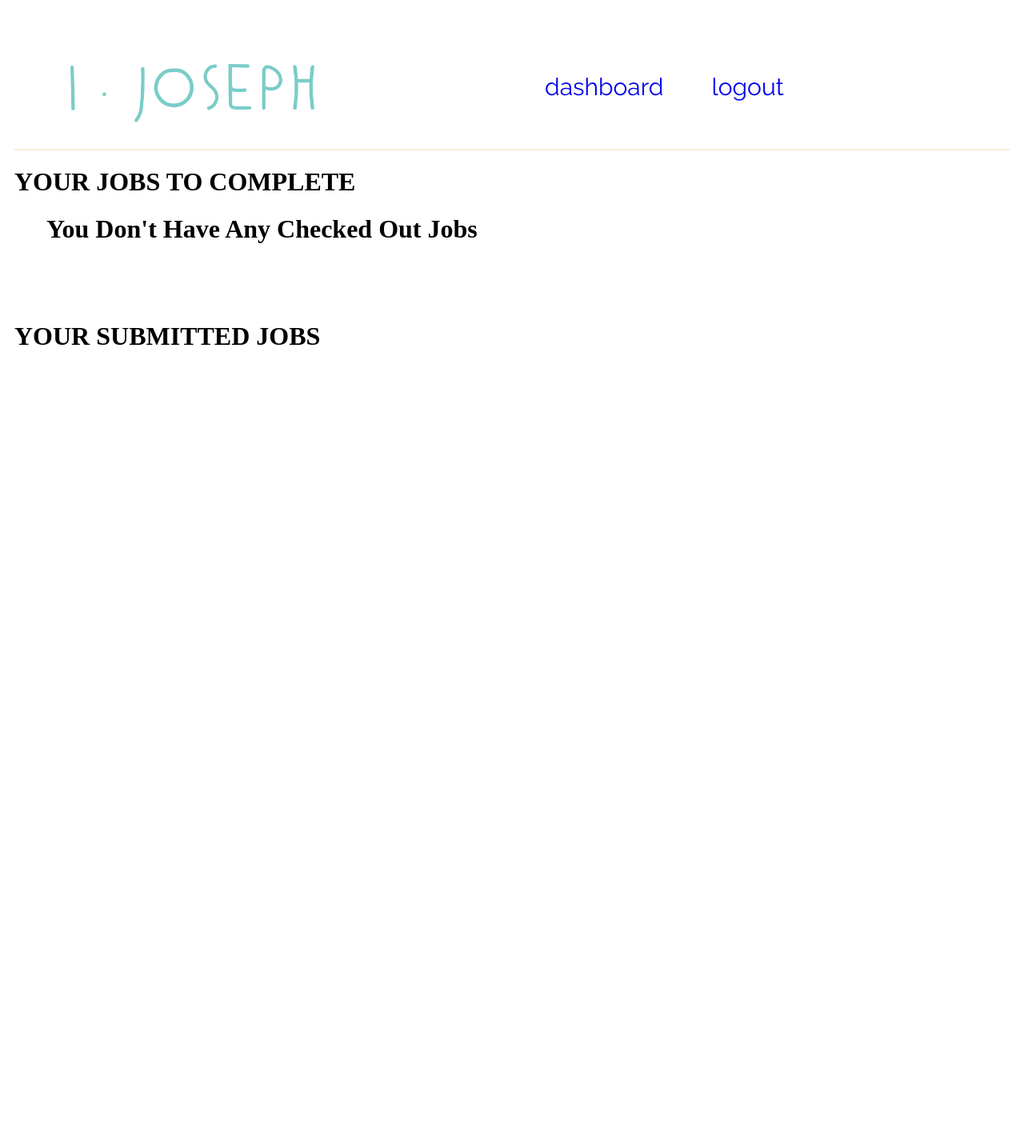
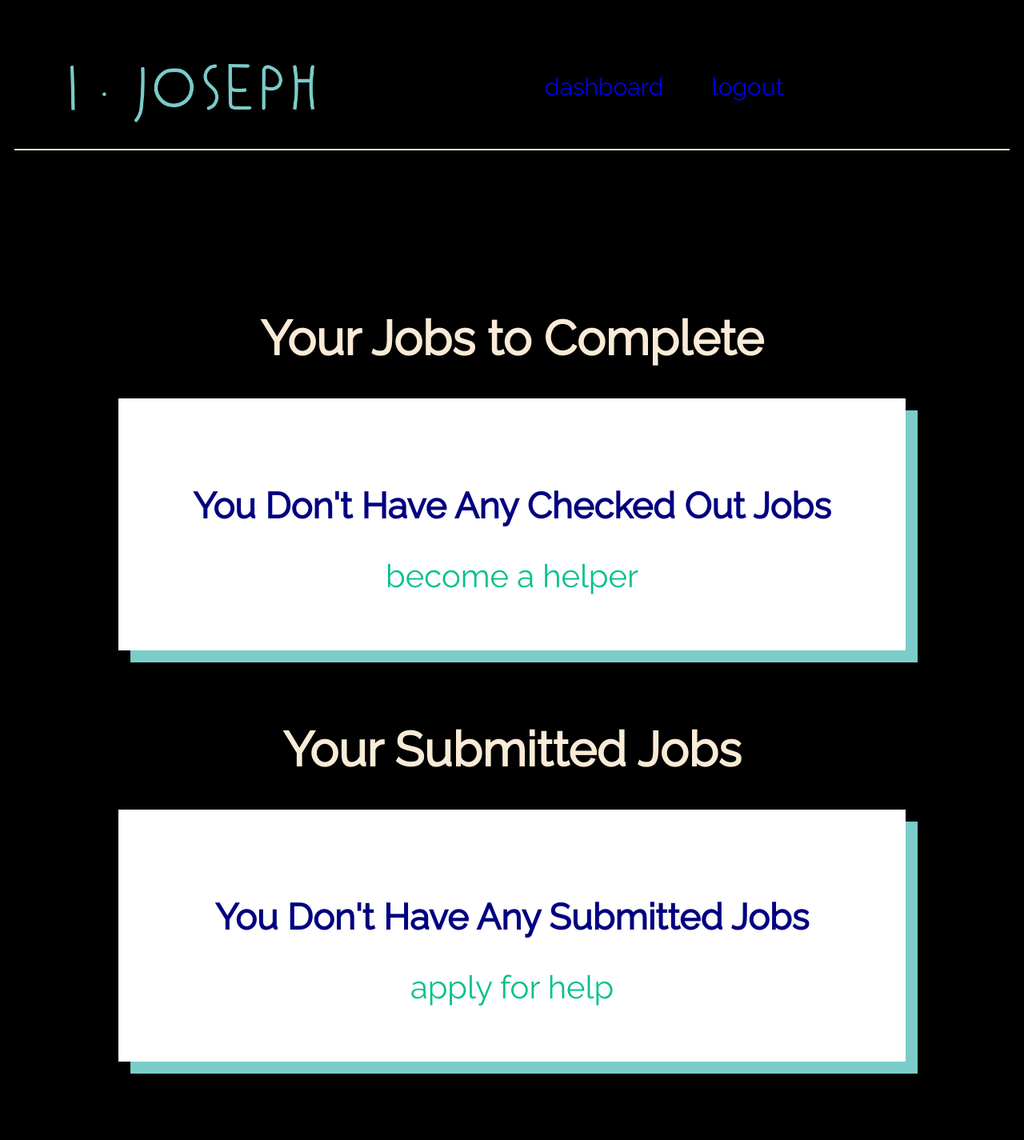
Before and after one commit to CarolineMadison/I_Joseph_Capstone_API, a Django app: page /yourjobs/ in a window 1280 px wide. Shown: the whole page at 80% size. Before the commit the page ends 431 px from the top, so only its background shows below. Run offline with Django 3.2, Linux system fonts and the light colour scheme; a user stored in the database is signed in; data comes from the database, SQL or seed files in the repository; both versions use the stored data as it was after the commit.

Commit message:
MVP and styling done

```diff
--- a/ijosephproject/ijosephapp/static/styles/job_form.css
+++ b/ijosephproject/ijosephapp/static/styles/job_form.css
@@ -21,7 +21,7 @@ body {
 }
 
 .apply-for-help {
-    font-size: 3.5em;
+    font-size: 70px;
     color: antiquewhite;
 }
 
--- a/ijosephproject/ijosephapp/static/styles/register.css
+++ b/ijosephproject/ijosephapp/static/styles/register.css
@@ -26,5 +26,7 @@ body {
 input {
     margin-top: 10px;
     border: lightblue solid;
-    padding: 10px;
+    padding: 30px;
+    width: 75%;
+    font-size: 30px;
 }
--- /dev/null
+++ b/ijosephproject/ijosephapp/static/styles/yourjobs_list.css
@@ -0,0 +1,63 @@
+body {
+    background-color: black;
+}
+
+.home {
+    padding-top: 150px;
+    padding-bottom: 50px;
+    padding-left: 130px;
+    padding-right: 130px;
+    font-family: 'Raleway', sans-serif;
+    text-align: center;
+}
+
+.jobs {
+    margin: 1em;
+    font-size: 2em;
+    font-family: 'Raleway', sans-serif;
+    color: #20355a;
+}
+
+.card-content {
+    background: white;
+    display: flex;
+    flex-direction: column;
+    text-decoration: none;
+    box-shadow: 15px 15px 0px 0px #7accc8;
+    position:relative;
+    color: navy;
+    font-size: 30px;
+    padding: 70px 70px 70px 70px;
+}
+
+.section-title {
+    font-size: 60px;
+    font-family: 'Raleway', sans-serif;
+}
+
+h1 {
+    color: antiquewhite;
+    text-align: center;
+}
+
+.submit {
+    font-size: 40px;
+    color: #00c18c;
+    font-family: 'Raleway', sans-serif;
+    text-align: center;
+}
+
+.become-a-helper-BTN {
+    font-size: 40px;
+    color: #00c18c;
+    font-family: 'Raleway', sans-serif;
+    text-align: center;
+}
+
+ul {
+    list-style-type: none;
+}
+
+p {
+    text-align: left;
+}
--- a/ijosephproject/ijosephapp/templates/home.html
+++ b/ijosephproject/ijosephapp/templates/home.html
@@ -31,11 +31,11 @@
         {% if user.is_authenticated %}
             </br>
             <div>
-                <a class="become-a-helper-BTN" href="{% url 'ijosephapp:jobs' %}">Become a Helper</a>
+                <a class="become-a-helper-BTN" href="{% url 'ijosephapp:jobs' %}">become a helper</a>
             </div>
             </br>
             <div>
-                <a class="ask-for-help-BTN" href="{% url 'ijosephapp:job_form' %}">Ask for Help</a>
+                <a class="ask-for-help-BTN" href="{% url 'ijosephapp:job_form' %}">apply for help</a>
             </div>
             {% else %}
             <div>
--- a/ijosephproject/ijosephapp/templates/userjob/yourjobs_list.html
+++ b/ijosephproject/ijosephapp/templates/userjob/yourjobs_list.html
@@ -6,18 +6,20 @@
   <head>
     <meta charset="utf-8">
     <title>iJoseph</title>
-    {% comment %} {% block css %}
-      <link rel="stylesheet" href="{% static 'styles/joblist.css' %}" />
-    {% endblock %} {% endcomment %}
+    {% block css %}
+      <link rel="stylesheet" href="{% static 'styles/yourjobs_list.css' %}" />
+      <link href="https://fonts.googleapis.com/css?family=Raleway&display=swap" rel="stylesheet">
+    {% endblock %}
   </head>
   <body>
 
-    <h1>YOUR JOBS TO COMPLETE</h1>
-
-    <ol class="jobs">
+  <div class="home">
+    <h1 class="section-title">Your Jobs to Complete</h1>
+    <ul class="card-content">
 
     {% if checkedout_job_count == 0 %}
-      <h1>You Don't Have Any Checked Out Jobs</h1>
+      <h2>You Don't Have Any Checked Out Jobs</h2>
+      <a class="become-a-helper-BTN" href="{% url 'ijosephapp:jobs' %}">become a helper</a>
     {% endif %}
     {%for selectedjob in checkedout_jobs%}
       {% comment %} and for each job where isCompleted == False {% endcomment %}
@@ -25,8 +27,8 @@
         {% comment %} prints the title and the description for that job {% endcomment %}
         <li>
           <h2> {{ selectedjob.title}} </h2>
-          <b1> {{ selectedjob.description}}<b1>
-        </li>
+          <p> {{ selectedjob.description}} </p>
+        </li></br>
       {% comment %} handles changing the boolean in the job table from isCompleted == False to isCompleted == True {% endcomment %}
       <form action="{% url 'ijosephapp:yourjob' %}" method="POST">
         {% csrf_token %}
@@ -34,26 +36,27 @@
           <input value={{ selectedjob.id }} name="job_id" type="hidden">
           {% comment %} and sets an action type to let python know how to handle it {% endcomment %}
           <input value="MarkComplete" name="actionType" type="hidden">
-            <button value="MarkComplete" type="submit">MARK COMPLETE</button>
-      </form>
+            <button value="MarkComplete" type="submit" class="submit">mark complete</button>
+      </form></br>
       {% comment %} handles deleting a userjob relationship from the userjob table {% endcomment %}
       <form action="{% url 'ijosephapp:yourjob' %}" method="POST">
         {% csrf_token %}
           {% comment %} takes the id of the checked out job and puts it into the form data {% endcomment %}
           <input value={{ selectedjob.id }} name="other_job_id" type="hidden">
           <input value="Deselect" name="actionType" type="hidden">
-            <button value="Deselect" type="submit">DESELECT</button>
-      </form>
+            <button value="Deselect" type="submit" class="submit">deselect</button>
+      </form></br>
       {% endif %}
     {% endfor %}
-    </ol>
+    </ul>
     <br />
-    <br />
-    <br />
-
-   <h1>YOUR SUBMITTED JOBS</h1>
+   <h1 class="section-title">Your Submitted Jobs</h1>
     {% comment %} iterates over the array of jobs a user has created {% endcomment %}
-    <ol class="jobs">
+    <ul class="card-content">
+    {% if checkedout_job_count == 0 %}
+      <h2>You Don't Have Any Submitted Jobs</h2>
+      <a class="become-a-helper-BTN" href="{% url 'ijosephapp:job_form' %}">apply for help</a>
+    {% endif %}
     {% comment %} and for each created job {% endcomment %}
     {%for submittedjob in yoursubmittedjobs %}
         <li>
@@ -61,9 +64,9 @@
           <h2> {{ submittedjob.title}} </h2>
           {% comment %} and prints a string showing the user whether, or not their job has been completed {% endcomment %}
       {% if submittedjob.isCompleted == False  %}
-          <b1> This job has not been completed. <b1>
+          <h3> This job has not been completed. </h3>
           {% else %}
-          <b1> This job is completed. </b1>
+          <h3> This job is completed. </h3>
       {% endif %}
         </li>
 
@@ -71,23 +74,18 @@
             {% csrf_token %}
             <input value={{ submittedjob.id }} name="other_job_id" type="hidden">
             <input type="hidden" name="actionType" value="Delete">
-              <button value="delete" type="submit">Delete</button>
-        </form>
-
-        {% comment %} <form action="{% url 'libraryapp:book_edit_form' book.id %}" method="GET">
-            {% csrf_token %}
-            <button>Edit</button>
-        </form> {% endcomment %}
+              <button value="delete" type="submit" class="submit">delete</button>
+        </form></br>
         <form action="{% url 'ijosephapp:yourjob_edit_form' submittedjob.id %}" method="GET">
             {% csrf_token %}
             <input value={{ submittedjob.id }} name="edit_job_id" type="hidden">
             <input type="hidden" name="actionType" value="Edit">
-              <button value="edit" type="submit">Edit</button>
+              <button value="edit" type="submit" class="submit">edit</button>
         </form>
 
     {% endfor %}
-    </ol>
-
+    </ul>
+  </div>
   </body>
 </html>
 
```
Also changed, not shown: ijosephproject/ijosephapp/templates/jobs/form.html (+10 -14 lines), ijosephproject/ijosephapp/templates/registration/register.html (+5 -6 lines), ijosephproject/db.sqlite3.
